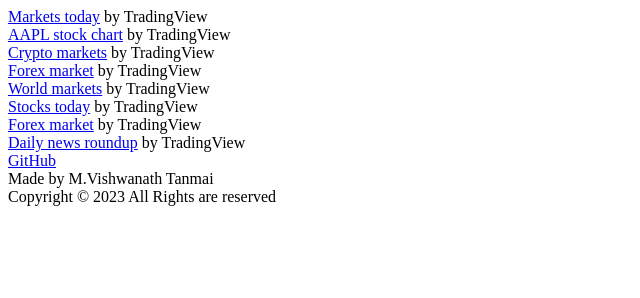
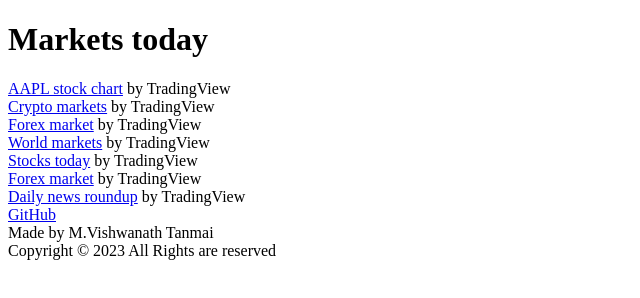
Before and after one commit to VishwanathTanmai/TradeView, a plain HTML site: page index.html in a window 1280 px wide. Shown: the whole page, without its empty margins (0-640 px from the left). Drawn offline with Linux system fonts and the light colour scheme; a script that the page names is missing.

Commit message:
Update index.html

```diff
--- a/index.html
+++ b/index.html
@@ -10,7 +10,7 @@
         <!-- TradingView Widget BEGIN -->
 <div class="tradingview-widget-container">
   <div class="tradingview-widget-container__widget"></div>
-  <div class="tradingview-widget-copyright"><a href="https://in.tradingview.com/markets/" rel="noopener" target="_blank"><span class="blue-text">Markets today</span></a> by TradingView</div>
+    <h1>Markets today</h1>
   <script type="text/javascript" src="https://s3.tradingview.com/external-embedding/embed-widget-ticker-tape.js" async>
   {
   "symbols": [
```
